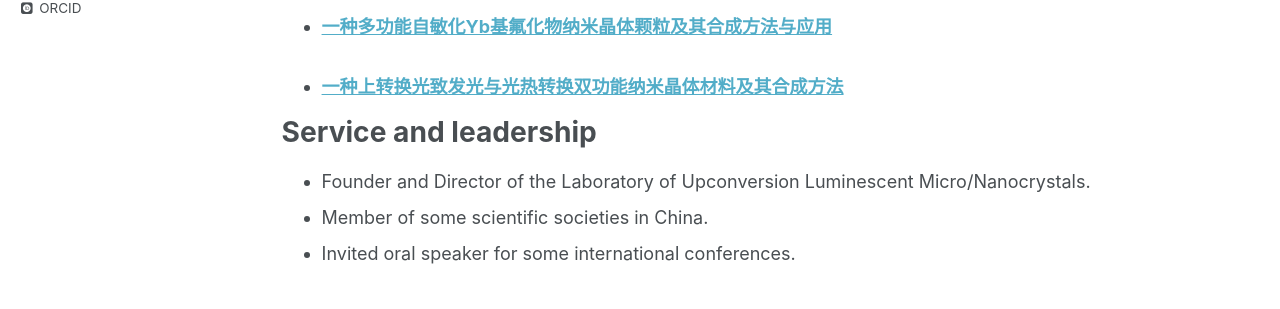
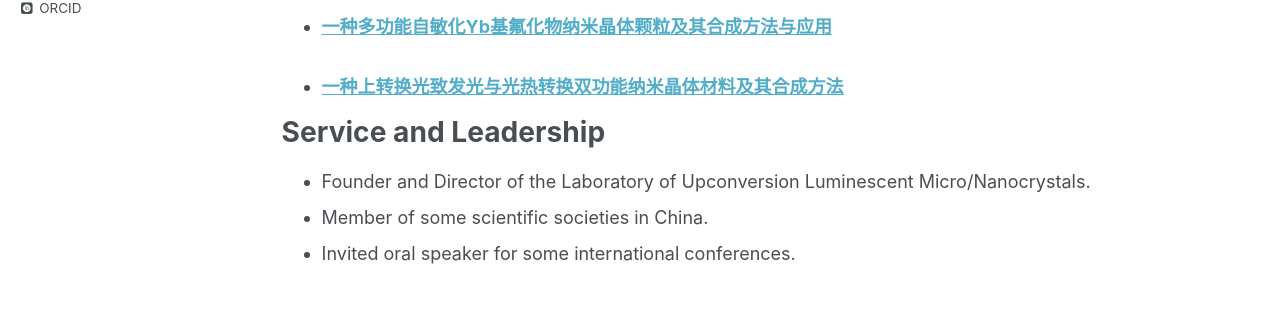
Before and after one commit to ucnclab/ucnclab.github.io, a Jekyll site: the page built from _pages/cv.md, in a window 1280 px wide and 900 px high, scrolled down 3840 px. Shown: the part 417-726 px from the top of the window. Built offline with Jekyll 4.4.1, drawn with Linux system fonts in a browser that asks for light colours; some web fonts are replaced; formulas are drawn with MathJax 3.

Commit message:
Add files via upload

```diff
--- a/_pages/cv.md
+++ b/_pages/cv.md
@@ -59,7 +59,7 @@ Patents
     {% include archive-single-cv.html %}
   {% endfor %}</ul>
 
-Service and leadership
+Service and Leadership
 ======
 * Founder and Director of the Laboratory of Upconversion Luminescent Micro/Nanocrystals.
 * Member of some scientific societies in China.
```
